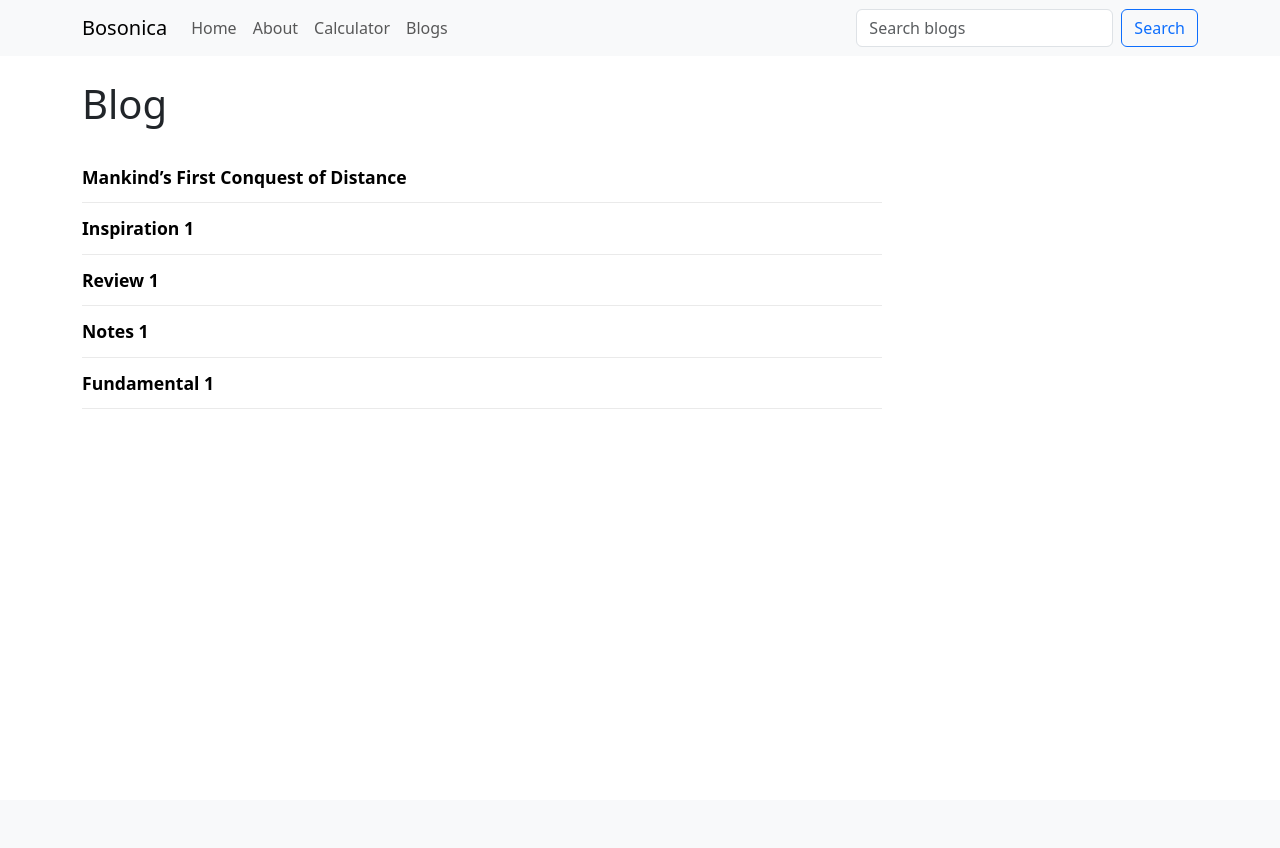
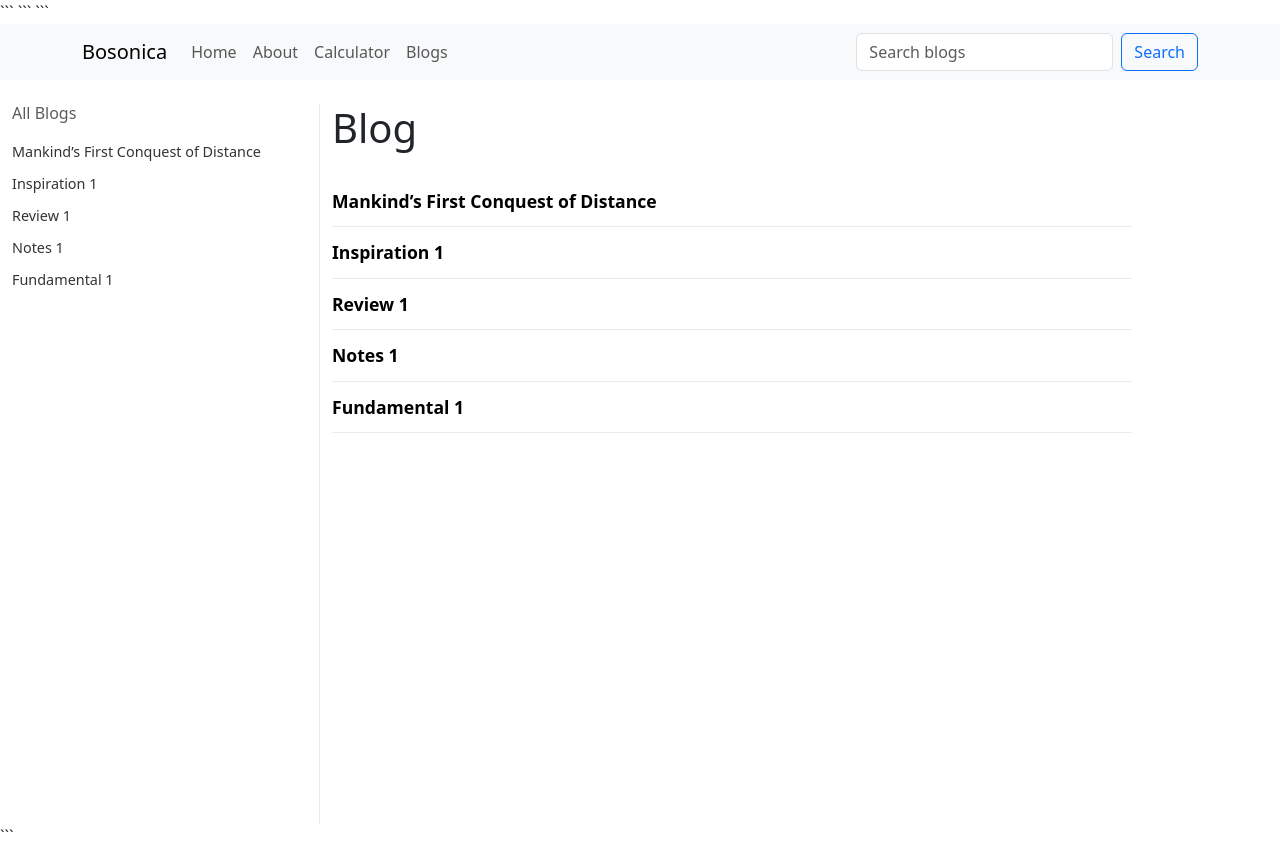
Before and after one commit to devrra/my_flask_app, a Flask app: page /blogs in a window 1280 px wide. Before the commit the page ends 409 px from the top, so only its background shows below. Run offline with Flask 3, Linux system fonts and the light colour scheme.

Commit message:
blog index added 2

````diff
--- a/app.py
+++ b/app.py
@@ -4,6 +4,25 @@ import os
 import frontmatter
 import markdown2
 
+def load_all_posts():
+    root = os.path.dirname(os.path.abspath(__file__))
+    blog_dir = os.path.join(root, "blog_posts")
+
+    posts = []
+    for filename in os.listdir(blog_dir):
+        if filename.endswith(".md"):
+            path = os.path.join(blog_dir, filename)
+            post = frontmatter.load(path)
+
+            posts.append({
+                "title": post.get("title", filename.replace(".md", "")),
+                "slug": filename.replace(".md", "")
+            })
+
+    # Optional: sort alphabetically or by date
+    posts.sort(key=lambda x: x["title"].lower())
+
+    return posts
 
 
 app = Flask(__name__)
@@ -42,6 +61,22 @@ def calculator():
 #     # print(f"Looking for: blog_posts/{section}/{slug}.md")
 #     return render_template("blog_post.html", title=post['title'], date=post['date'], section=post['section'], content=content_html)
 
+# @app.route("/blogs/<slug>")
+# def blog(slug):
+#     root = os.path.dirname(os.path.abspath(__file__))
+#     filepath = os.path.join(root, "blog_posts", f"{slug}.md")
+
+#     if not os.path.exists(filepath):
+#         abort(404)
+
+#     post = frontmatter.load(filepath)
+#     content_html = markdown2.markdown(post.content)
+#     return render_template("blog_post.html",
+#                            title=post.get("title", slug),
+#                            date=post.get("date", ""),
+#                            tags=post.get("tags", []),
+#                            content=content_html)
+
 @app.route("/blogs/<slug>")
 def blog(slug):
     root = os.path.dirname(os.path.abspath(__file__))
@@ -52,11 +87,18 @@ def blog(slug):
 
     post = frontmatter.load(filepath)
     content_html = markdown2.markdown(post.content)
-    return render_template("blog_post.html",
-                           title=post.get("title", slug),
-                           date=post.get("date", ""),
-                           tags=post.get("tags", []),
-                           content=content_html)
+
+    posts = load_all_posts()
+
+    return render_template(
+        "blog_post.html",
+        title=post.get("title", slug),
+        date=post.get("date", ""),
+        tags=post.get("tags", []),
+        content=content_html,
+        posts=posts
+    )
+
 
 @app.route("/search")
 def search():
--- a/static/style.css
+++ b/static/style.css
@@ -46,3 +46,32 @@
         display: block;
     }
 }
+
+/* Blog sidebar (desktop) */
+
+.blog-sidebar {
+    height: calc(100vh - 80px);
+    border-right: 1px solid #eaeaea;
+}
+
+.sidebar-inner {
+    position: sticky;
+    top: 80px;
+    height: calc(100vh - 100px);
+    overflow-y: auto;
+    padding-right: 10px;
+}
+
+.sidebar-item {
+    margin-bottom: 8px;
+}
+
+.sidebar-item a {
+    font-size: 0.9rem;
+    color: #333;
+    text-decoration: none;
+}
+
+.sidebar-item a:hover {
+    text-decoration: underline;
+}
--- a/templates/base.html
+++ b/templates/base.html
@@ -1,13 +1,20 @@
 <!DOCTYPE html>
+
 <html>
 <head>
     <title>{% block title %}Bosonica{% endblock %}</title>
     <meta name="viewport" content="width=device-width, initial-scale=1">
+
+```
 <!-- Bootstrap CSS -->
 <link href="https://cdn.jsdelivr.net/npm/bootstrap@5.3.0/dist/css/bootstrap.min.css" rel="stylesheet">
 <link rel="stylesheet" href="{{ url_for('static', filename='style.css') }}">
+```
+
 </head>
 <body>
+
+```
 <!-- Navigation Bar -->
 <nav class="navbar navbar-expand-lg navbar-light bg-light mb-4">
     <div class="container">
@@ -15,36 +22,55 @@
         <button class="navbar-toggler" type="button" data-bs-toggle="collapse" data-bs-target="#navbarNav">
             <span class="navbar-toggler-icon"></span>
         </button>
+
         <div class="collapse navbar-collapse" id="navbarNav">
             <ul class="navbar-nav me-auto">
-                    <li class="nav-item">
-                        <a class="nav-link" href="/">Home</a>
-                    </li>
-                    <li class="nav-item">
-                        <a class="nav-link" href="/about">About</a>
-                    </li>
-                    <li class="nav-item">
-                        <a class="nav-link" href="/calculator">Calculator</a>
-                    </li>
-                    <li class="nav-item">
-                        <a class="nav-link" href="/blogs">Blogs</a>
-                    </li>
+                <li class="nav-item"><a class="nav-link" href="/">Home</a></li>
+                <li class="nav-item"><a class="nav-link" href="/about">About</a></li>
+                <li class="nav-item"><a class="nav-link" href="/calculator">Calculator</a></li>
+                <li class="nav-item"><a class="nav-link" href="/blogs">Blogs</a></li>
             </ul>
-                <!-- Search Form -->
+
+            <!-- Search -->
             <form class="d-flex" method="GET" action="/search">
-                    <input class="form-control me-2" type="search" name="q" placeholder="Search blogs" aria-label="Search">
+                <input class="form-control me-2" type="search" name="q" placeholder="Search blogs">
                 <button class="btn btn-outline-primary" type="submit">Search</button>
             </form>
         </div>
     </div>
 </nav>
 
+<!-- Main Layout -->
+<div class="container-fluid">
+    <div class="row">
+
+        {% if posts is defined %}
+        <!-- Sidebar (Desktop only) -->
+        <aside class="col-md-3 d-none d-md-block blog-sidebar">
+            <div class="sidebar-inner">
+                <h6 class="text-muted mb-3">All Blogs</h6>
+                {% for p in posts %}
+                    <div class="sidebar-item">
+                        <a href="{{ url_for('blog', slug=p.slug) }}">
+                            {{ p.title }}
+                        </a>
+                    </div>
+                {% endfor %}
+            </div>
+        </aside>
+        {% endif %}
+
         <!-- Main Content -->
-    <div class="container">
+        <main class="{% if posts is defined %}col-md-9{% else %}col-md-12{% endif %}">
             {% block content %}{% endblock %}
+        </main>
+
+    </div>
 </div>
 
-    <!-- Bootstrap JS Bundle (includes Popper.js) -->
+<!-- Bootstrap JS -->
 <script src="https://cdn.jsdelivr.net/npm/bootstrap@5.3.0/dist/js/bootstrap.bundle.min.js"></script>
+```
+
 </body>
 </html>
````
Lines whose indentation alone changed are shown as unchanged.
